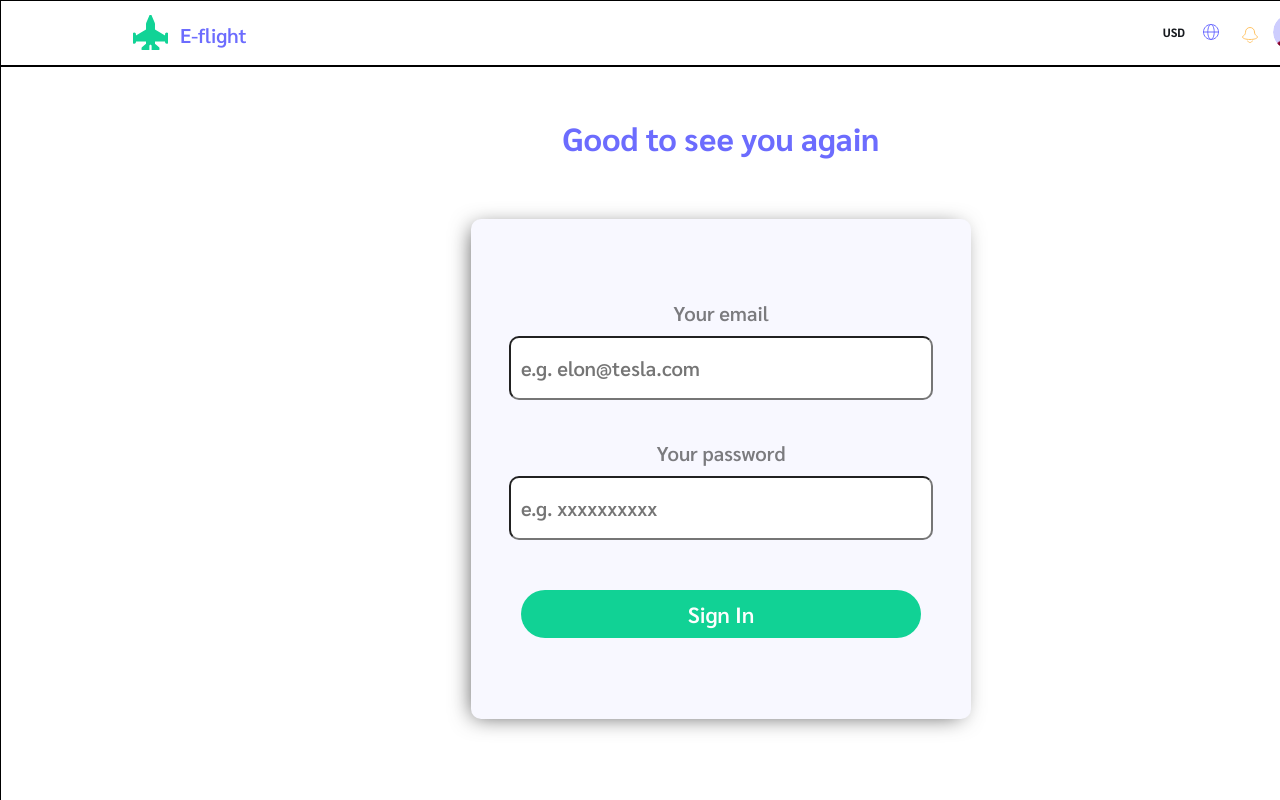
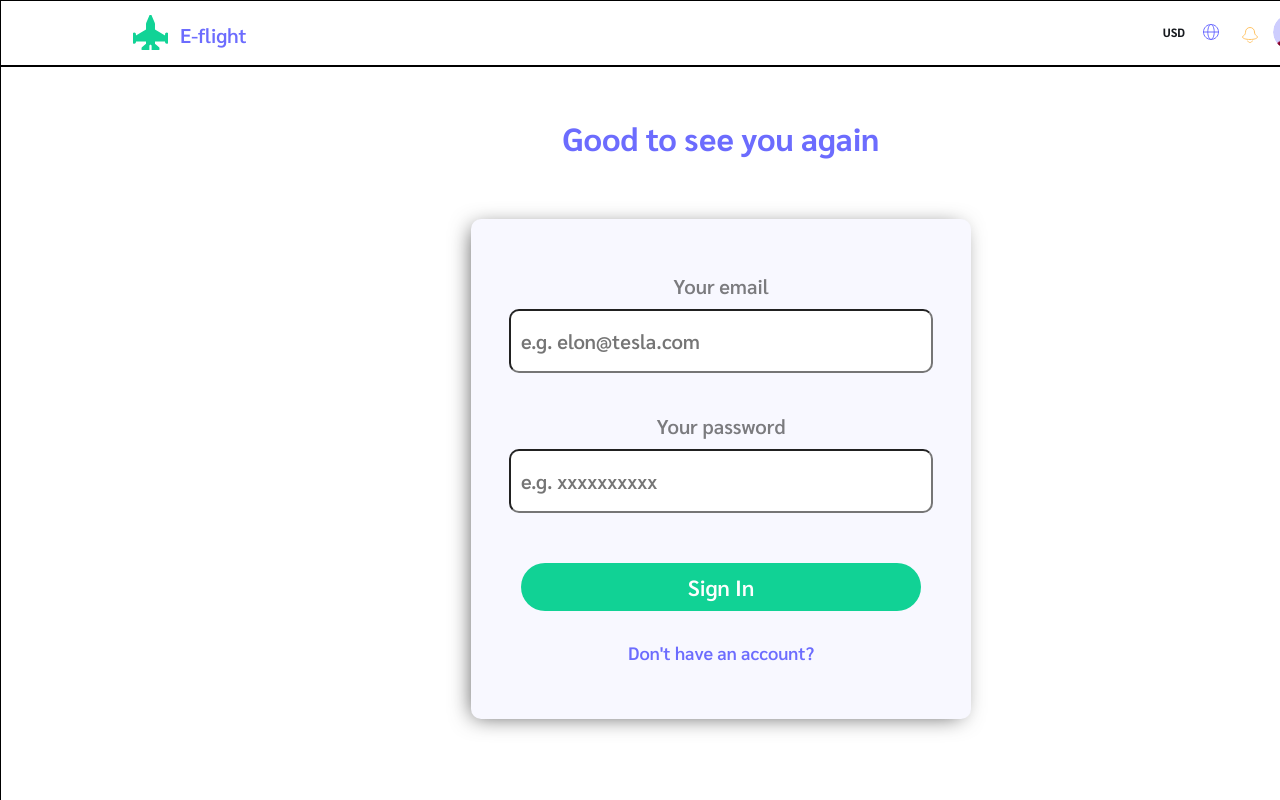
Before and after one commit to Gomez-Oscar/vuelos-app, a React (Vite) app: page / in a window 1280 px wide. Shown: the top 800 px of the page. Built offline with nearby package versions, Linux system fonts and the light colour scheme; a web font is replaced by a local one.

Commit message:
agragando link para crear una cuenta

```diff
--- a/src/pages/login/Login.jsx
+++ b/src/pages/login/Login.jsx
@@ -66,6 +66,7 @@ const Login = () => {
           onChange={handleChangeInputs}
         />
         <button type='submit'>Sign In</button>
+        <a className='create_account_link'>Don't have an account?</a>
       </form>
     </main>
   );
--- a/src/pages/login/login.scss
+++ b/src/pages/login/login.scss
@@ -76,5 +76,18 @@
         box-shadow: -2px 3px 8px -2px rgba(0, 0, 0, 0.71);
       }
     }
+
+    .create_account_link {
+      margin-top: 30px;
+      font-family: Sarabun;
+      font-weight: 600;
+      font-size: 18px;
+      color: #6c6cfe;
+
+      &:hover {
+        cursor: pointer;
+        text-decoration: underline;
+      }
+    }
   }
 }
```
